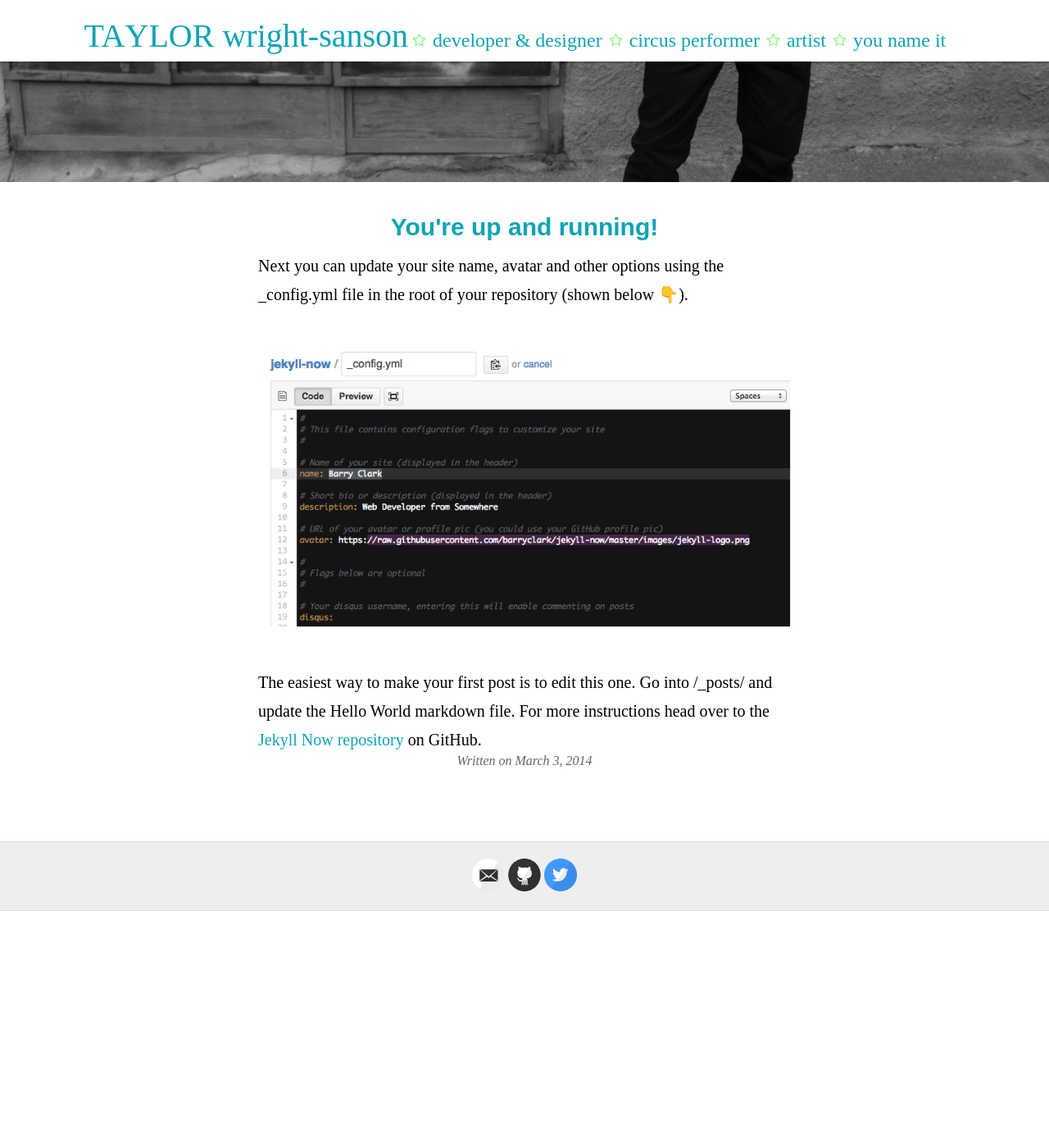
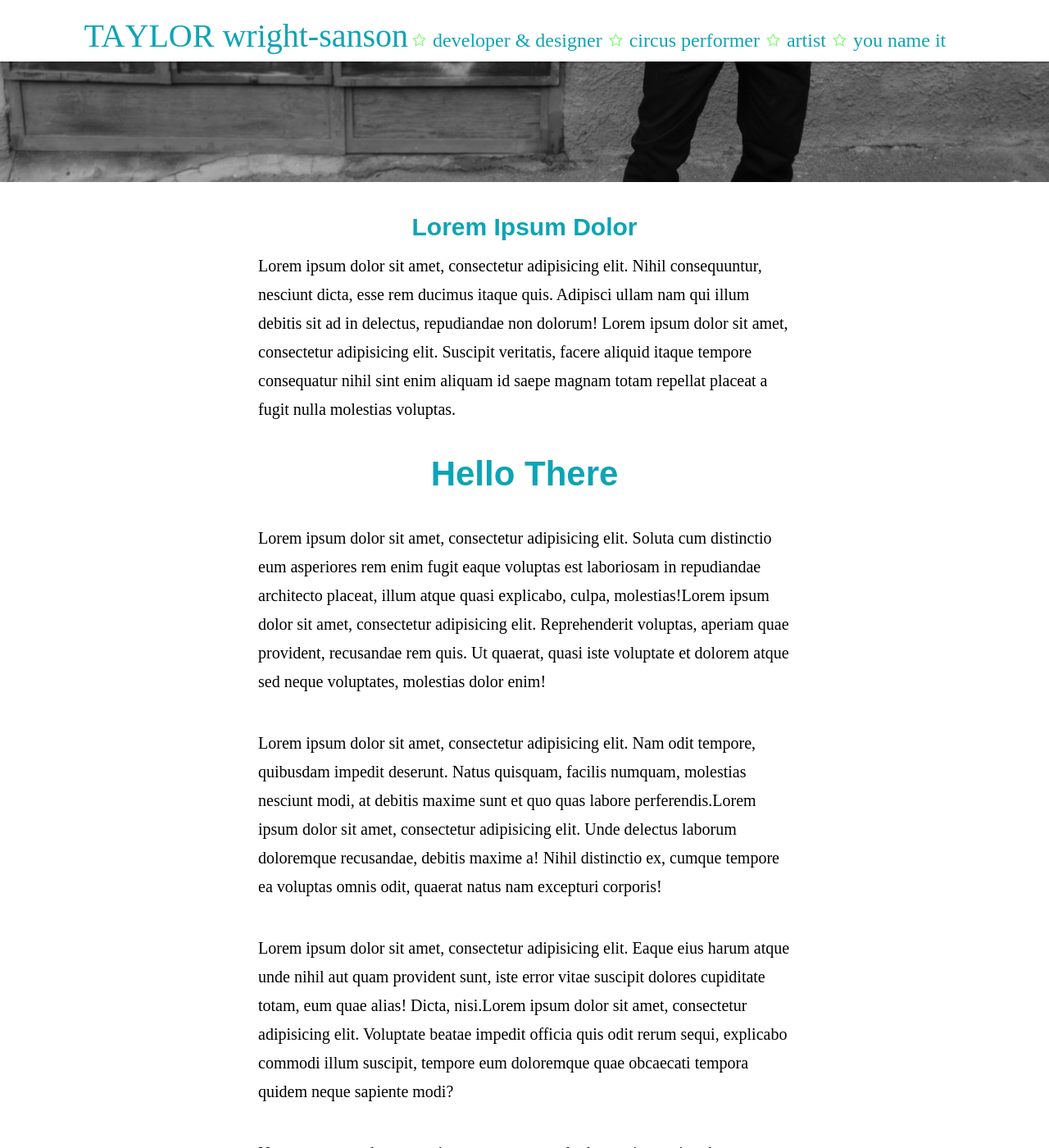
Before and after one commit to Xeaza/xeaza.github.io, a Jekyll site: the page built from _posts/2014-3-3-Hello-World.md, in a window 1280 px wide and 1400 px high, scrolled down 598 px. Shown: the whole window at 82% size. Built offline with Jekyll 4.4.1, drawn with Linux system fonts in a browser that asks for light colours; emoji names are drawn with the system emoji font; before the commit the page ends 1709 px from its top, so only the background shows below that.

Commit message:
Updating first post

```diff
--- a/_posts/2014-3-3-Hello-World.md
+++ b/_posts/2014-3-3-Hello-World.md
@@ -1,8 +1,13 @@
 ---
 layout: post
-title: You're up and running!
+title: Lorem Ipsum Dolor
 ---
 
+<p>Lorem ipsum dolor sit amet, consectetur adipisicing elit. Nihil consequuntur, nesciunt dicta, esse rem ducimus itaque quis. Adipisci ullam nam qui illum debitis sit ad in delectus, repudiandae non dolorum! Lorem ipsum dolor sit amet, consectetur adipisicing elit. Suscipit veritatis, facere aliquid itaque tempore consequatur nihil sint enim aliquam id saepe magnam totam repellat placeat a fugit nulla molestias voluptas.</p>
+<h2>Hello There</h2>
+<p>Lorem ipsum dolor sit amet, consectetur adipisicing elit. Soluta cum distinctio eum asperiores rem enim fugit eaque voluptas est laboriosam in repudiandae architecto placeat, illum atque quasi explicabo, culpa, molestias!Lorem ipsum dolor sit amet, consectetur adipisicing elit. Reprehenderit voluptas, aperiam quae provident, recusandae rem quis. Ut quaerat, quasi iste voluptate et dolorem atque sed neque voluptates, molestias dolor enim!</p>
+<p>Lorem ipsum dolor sit amet, consectetur adipisicing elit. Nam odit tempore, quibusdam impedit deserunt. Natus quisquam, facilis numquam, molestias nesciunt modi, at debitis maxime sunt et quo quas labore perferendis.Lorem ipsum dolor sit amet, consectetur adipisicing elit. Unde delectus laborum doloremque recusandae, debitis maxime a! Nihil distinctio ex, cumque tempore ea voluptas omnis odit, quaerat natus nam excepturi corporis!</p>
+<p>Lorem ipsum dolor sit amet, consectetur adipisicing elit. Eaque eius harum atque unde nihil aut quam provident sunt, iste error vitae suscipit dolores cupiditate totam, eum quae alias! Dicta, nisi.Lorem ipsum dolor sit amet, consectetur adipisicing elit. Voluptate beatae impedit officia quis odit rerum sequi, explicabo commodi illum suscipit, tempore eum doloremque quae obcaecati tempora quidem neque sapiente modi?</p>
 Next you can update your site name, avatar and other options using the _config.yml file in the root of your repository (shown below :point_down:).
 
 ![_config.yml]({{ site.baseurl }}/images/config.png)
```
